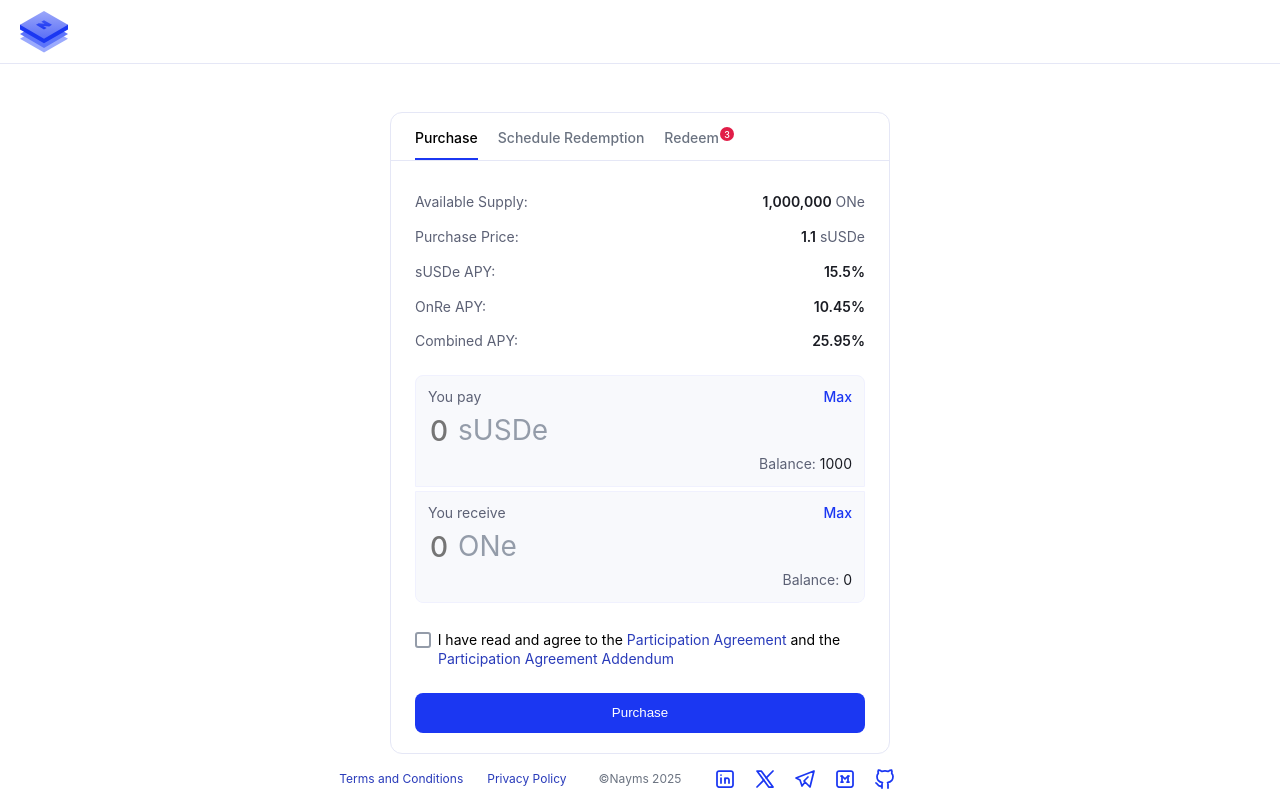
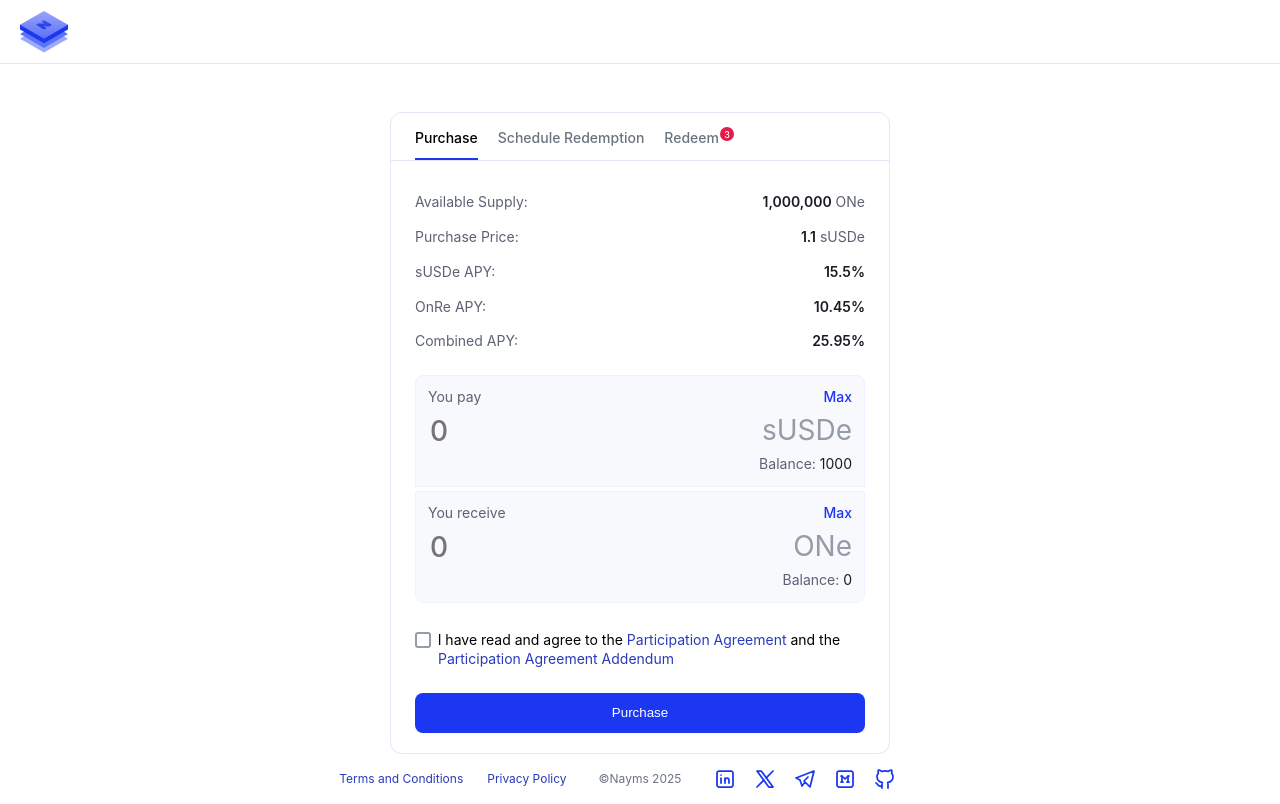
Before and after one commit to nayms/onre-app, a React (Vite) app: page / in a window 1280 px wide. Built offline with nearby package versions, Linux system fonts and the light colour scheme; what @solana/wallet-adapter-react, @solana/wallet-adapter-react-ui, @solana/web3.js would draw is missing.

Commit message:
Fix styles in Firefox

```diff
--- a/src/components/Input.tsx
+++ b/src/components/Input.tsx
@@ -2,8 +2,6 @@
 
 export const Checkbox = styled.input.attrs({ type: 'checkbox' })`
   position: relative;
-  display: inline;
-
   appearance: none;
   outline-color: ${({ theme }) => theme.color.text.active};
   width: 16px;
--- a/src/modules/trading/Shared.tsx
+++ b/src/modules/trading/Shared.tsx
@@ -103,7 +103,9 @@
   font-family: ${props => props.theme.font.family};
   font-size: 28px;
   font-weight: 500;
-  field-sizing: content;
+  flex: 0 1 100%;
+  max-width: 80%;
+  width: 100%;
 
   border: none;
   color: #949ca9;
@@ -116,8 +118,11 @@
 `;
 
 const Symbol = styled.div`
+  flex: 1 1 20%;
   font-size: 28px;
   font-weight: 400;
+  text-align: right;
+  white-space: nowrap;
   color: #949ca9;
 `;
 
```
